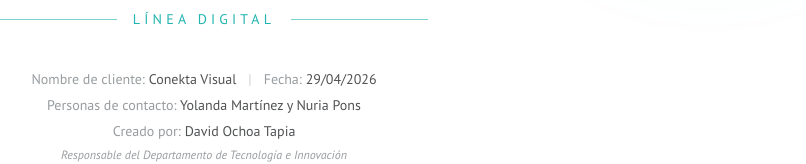
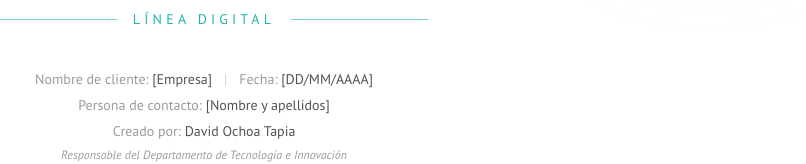
Before and after one commit to caralovell/BASE-pre-hotel, a React (Vite) app: page / in a window 1280 px wide. Shown: the part 394-558 px from the top of the page, without its empty margins (436-1242 px from the left). Built offline with nearby package versions, Linux system fonts and the light colour scheme; the HTML template or start-up script is replaced by a standard one.

Commit message:
Code edited in Lovable Code Editor
Edited UI in Lovable

Co-authored-by: caralovell <168685711+caralovell@users.noreply.github.com>

```diff
--- a/src/components/HeroSection.tsx
+++ b/src/components/HeroSection.tsx
@@ -56,14 +56,13 @@ const HeroSection = () => (
       {/* 4. Proposal info */}
       <motion.div className="flex flex-col items-center gap-1.5 mt-2" {...fadeUp(0.6)}>
         <p className="text-sm text-muted-foreground">
-          <span className="opacity-60">Nombre de cliente:</span>{" "}
-          <span className="text-foreground/80">Conekta Visual</span>
+          <span className="opacity-60">Nombre de cliente:</span> <span className="text-foreground/80">[Empresa]</span>
           <span className="mx-3 opacity-30">|</span>
-          <span className="opacity-60">Fecha:</span> <span className="text-foreground/80">29/04/2026</span>
+          <span className="opacity-60">Fecha:</span> <span className="text-foreground/80">[DD/MM/AAAA]</span>
         </p>
         <p className="text-sm text-muted-foreground">
-          <span className="opacity-60">Personas de contacto:</span>{" "}
-          <span className="text-foreground/80">Yolanda Martínez y Nuria Pons</span>
+          <span className="opacity-60">Persona de contacto:</span>{" "}
+          <span className="text-foreground/80">[Nombre y apellidos]</span>
         </p>
         <p className="text-sm text-muted-foreground">
           <span className="opacity-60">Creado por:</span> <span className="text-foreground/80">David Ochoa Tapia</span>
```
